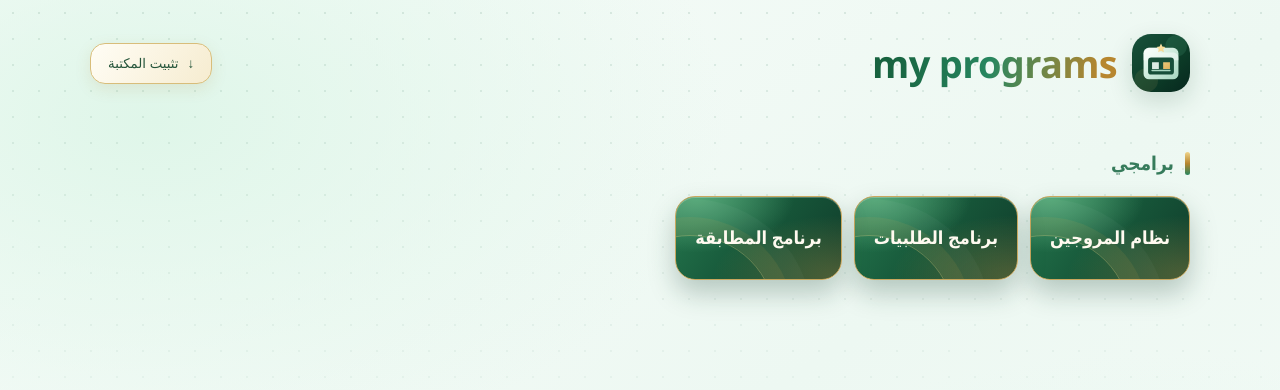
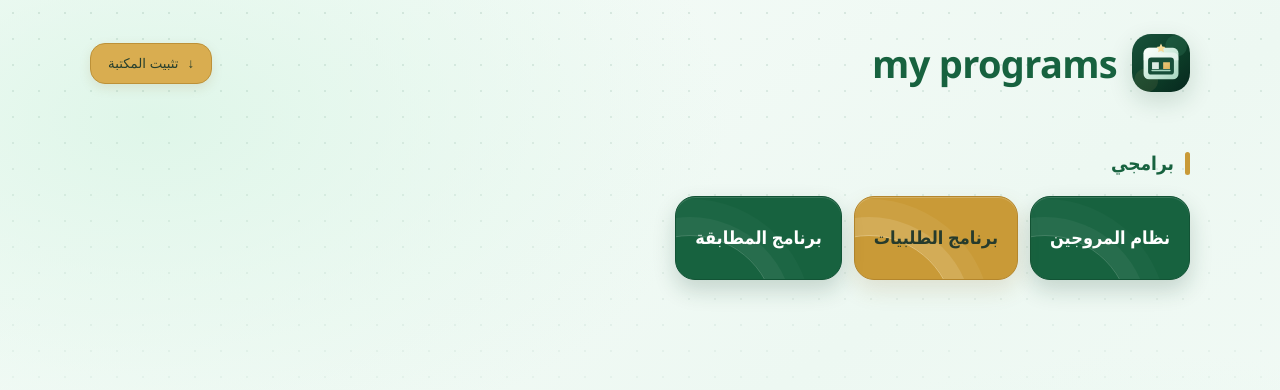
Before and after one commit to sarmad2016-prog/my-programs, a plain HTML site: page index.html in a window 1280 px wide. Drawn offline with Linux system fonts and the light colour scheme.

Commit message:
Use distinct emerald and gold elements instead of blended gradients

```diff
--- a/index.html
+++ b/index.html
@@ -158,6 +158,29 @@ h1{background:linear-gradient(100deg,#17623f 8%,#27865f 48%,#b7862f 92%);-webkit
 .app-card:hover{box-shadow:0 19px 36px #123f2d55,inset 0 1px 0 #ffffff55!important}
 .app-card:focus-visible{outline-color:#d9a94d!important}
 
+/* Clear two-color identity: emerald and gold, no blended gradients */
+h1{background:none!important;color:#17623f!important;-webkit-text-fill-color:#17623f!important}
+.install{background:#d9ad50!important;color:#263f2e!important;border:1px solid #bd9138!important;box-shadow:0 4px 12px #8b6b2522!important}
+.install:hover{background:#c99a37!important;color:#fff!important}
+.section-title{color:#17623f!important}
+.section-title:before{background:#c99a37!important}
+.app-card{
+ background:#17623f!important;color:#fff!important;
+ border:1px solid #125335!important;
+ box-shadow:0 10px 22px #123f2d30,inset 0 1px 0 #ffffff25!important;
+}
+.app-card:nth-child(even){
+ background:#c99a37!important;color:#263b2c!important;
+ border-color:#b4862d!important;
+ box-shadow:0 10px 22px #8b6b2528,inset 0 1px 0 #ffffff35!important;
+}
+.app-card h3{color:inherit!important}
+.app-card:before{display:none!important}
+.app-card:after{border-color:#ffffff30!important;box-shadow:0 0 0 18px #ffffff0c,0 0 0 36px #ffffff06!important}
+.app-card:nth-child(even):after{border-color:#fff8df66!important;box-shadow:0 0 0 18px #fff8df22,0 0 0 36px #fff8df10!important}
+.app-card:hover{filter:brightness(.94)!important}
+.app-card:focus-visible{outline-color:#c99a37!important}
+
 </style>
 </head>
 <body>
```
